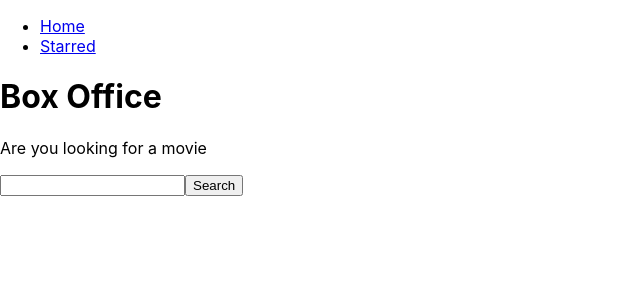
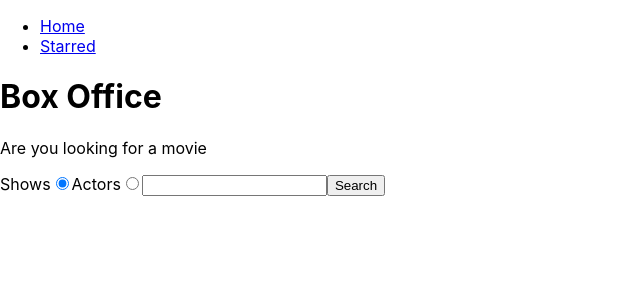
Before and after one commit to 26sameer/box-office, a React (Create React App) app: page / in a window 1280 px wide. Shown: the top 300 px of the page, without its empty margins (0-640 px from the left). Built offline with nearby package versions, Linux system fonts and the light colour scheme.

Commit message:
Added Search option for shows and actors

```diff
--- a/public/index.html
+++ b/public/index.html
@@ -5,7 +5,10 @@
     <link rel="icon" href="%PUBLIC_URL%/favicon.ico" />
     <meta name="viewport" content="width=device-width, initial-scale=1" />
     <meta name="theme-color" content="#000000" />
-    <meta name="description" content="Web site created using create-react-app" />
+    <meta
+      name="description"
+      content="Web site created using create-react-app"
+    />
     <link rel="apple-touch-icon" href="%PUBLIC_URL%/logo192.png" />
     <!--
       manifest.json provides metadata used when your web app is installed on a
@@ -21,7 +24,7 @@
       work correctly both with client-side routing and a non-root public URL.
       Learn how to configure a non-root public URL by running `npm run build`.
     -->
-    <title>React App</title>
+    <title>Box Office</title>
   </head>
   <body>
     <noscript>You need to enable JavaScript to run this app.</noscript>
--- a/src/api/tvmaze.js
+++ b/src/api/tvmaze.js
@@ -6,4 +6,5 @@ const apiGet = async queryStr => {
   return body;
 };
 
-export const searchForShows = query => apiGet(`/search/shows?q=${query}`);
+export const searchForShows = query => apiGet(`/search/shows/?q=${query}`);
+export const searchForPeople = query => apiGet(`/search/people/?q=${query}`);
--- a/src/pages/Home.jsx
+++ b/src/pages/Home.jsx
@@ -1,25 +1,36 @@
 import { useState } from 'react';
-import { searchForShows } from '../api/tvmaze';
+import { searchForShows, searchForPeople } from '../api/tvmaze';
 
 const Home = () => {
-  const [searchStr, setsearchStr] = useState('');
+  const [searchStr, setSearchStr] = useState('');
   const [apiData, setApiData] = useState(null);
   const [apiDataError, setApiDataError] = useState(null);
+  const [searchOption, setsearchOption] = useState('shows'); //Either shows or actors
+
+  console.log(searchOption);
+  const OPTION = searchOption;
 
   const onSearchInputChange = event => {
-    setsearchStr(event.target.value);
+    setSearchStr(event.target.value);
+  };
+
+  const onRadioChange = event => {
+    setsearchOption(event.target.value);
   };
 
   const onSearch = async event => {
     event.preventDefault();
-
     // https://api.tvmaze.com/search/shows?q=marvel
 
     try {
       setApiDataError(null);
-
-      const result = await searchForShows(searchStr);
-      setApiData(result);
+      if (OPTION === 'shows') {
+        const result = await searchForShows(searchStr);
+        setApiData(result);
+      } else {
+        const result = await searchForPeople(searchStr);
+        setApiData(result);
+      }
     } catch (error) {
       setApiDataError(error);
     }
@@ -31,9 +42,11 @@ const Home = () => {
     }
 
     if (apiData) {
-      return apiData.map(data => (
-        <div key={data.show.id}>{data.show.name}</div>
-      ));
+      return apiData[0].show
+        ? apiData.map(data => <div key={data.show.id}>{data.show.name}</div>)
+        : apiData.map(data => (
+            <div key={data.person.id}>{data.person.name}</div>
+          ));
     }
 
     return null;
@@ -42,6 +55,28 @@ const Home = () => {
   return (
     <div>
       <form onSubmit={onSearch}>
+        <label>
+          Shows
+          <input
+            type="radio"
+            name="search-options"
+            value="shows"
+            onChange={onRadioChange}
+            checked={searchOption === 'shows'}
+          />
+        </label>
+
+        <label>
+          Actors
+          <input
+            type="radio"
+            name="search-options"
+            value="people"
+            onChange={onRadioChange}
+            checked={searchOption === 'people'}
+          />
+        </label>
+
         <input type="text" value={searchStr} onChange={onSearchInputChange} />
         <button type="submit">Search</button>
       </form>
```
